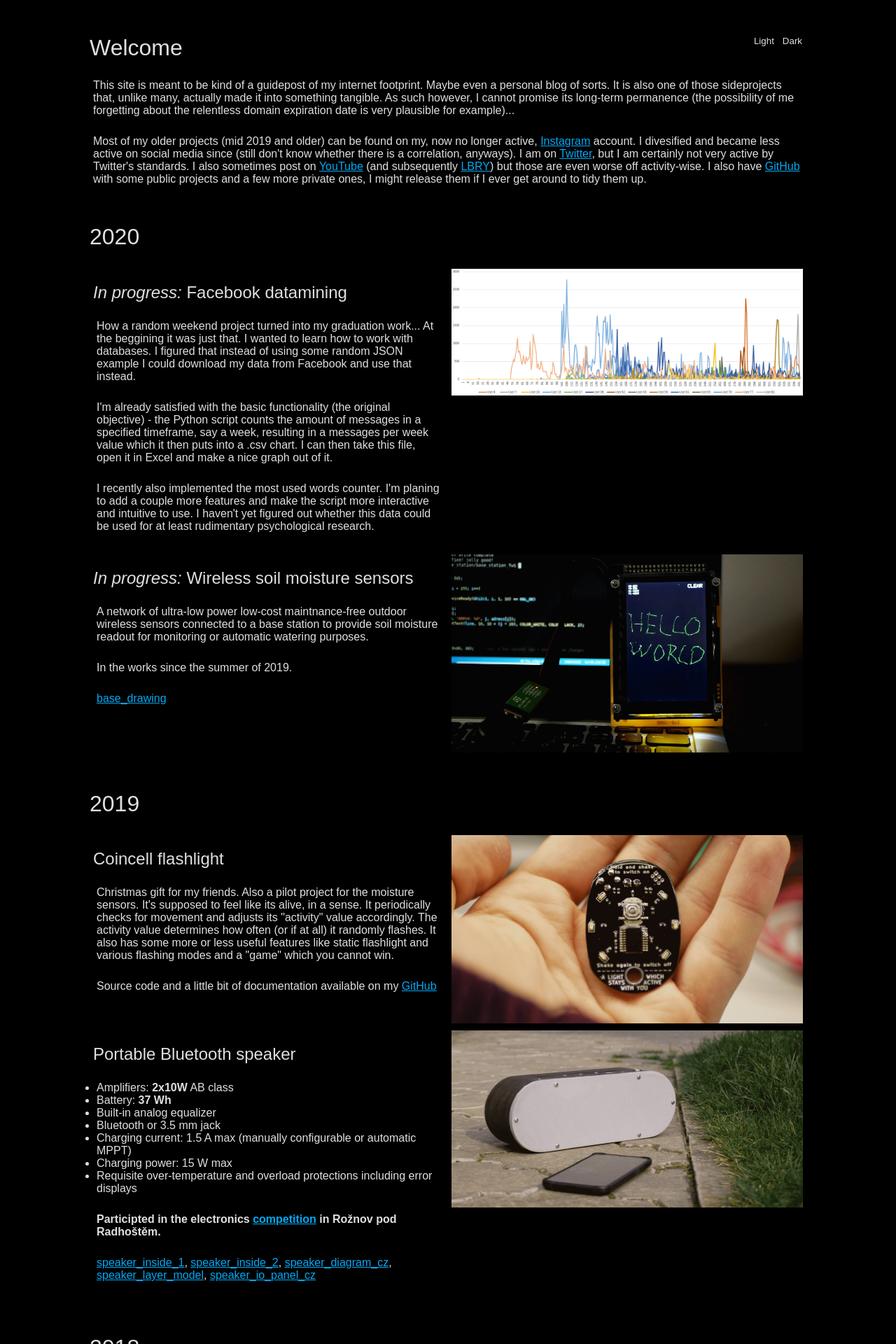
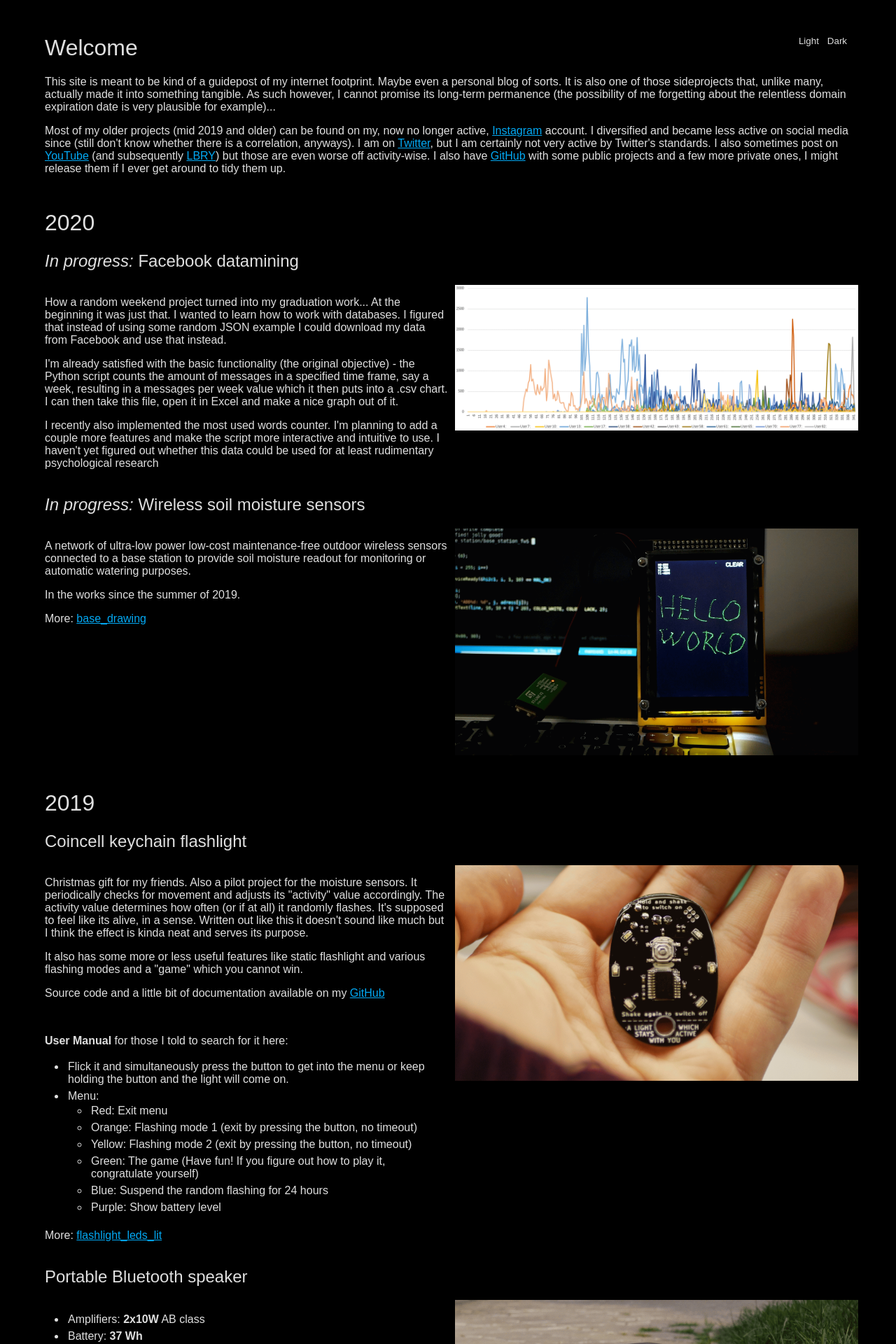
Before and after one commit to georges-circuits/website_source, a PHP site: page /site.php?theme=1 in a window 1280 px wide. Shown: the top 1920 px of the page at 70% size. Run offline with PHP 8.4, Linux system fonts and the light colour scheme.

Commit message:
added descriptions

```diff
--- a/site.php
+++ b/site.php
@@ -1,8 +1,9 @@
 <!-- Hello, stranger :) -->
+
 <!DOCTYPE html>
 <html>
     <head>
-        <meta charset="utf-8">
+        <meta charset="utf-8" name="viewport" content="width=device-width, initial-scale=1">
         <title>My site</title>
         <style type="text/css">
             <?php
@@ -11,7 +12,7 @@
                 }
 
                 // visual page setup
-                $margin_left_right = "10%";
+                $margin_left_right = "5%";
                 if($_GET["theme"] === "light")
                 {
                     $background = "#FFFFFF";
@@ -35,10 +36,17 @@
                 <?php echo "margin-right: $margin_left_right;\n"; ?>
                 <?php echo "margin-left: $margin_left_right;\n"; ?>
             }
-            p, ul {
+            p {
                 <?php echo "color: $foreground_text;\n"; ?>
                 font-size: 16px;
-                padding: 5px;
+            }
+            ul {
+                <?php echo "color: $foreground_text;\n"; ?>
+                font-size: 16px;
+            }
+            ul li {
+                padding: 3px;
+                margin-left: -10px;
             }
             a:link, a:visited {
                 <?php echo "color: $foreground_a;\n"; ?>
@@ -62,6 +70,7 @@
                 margin: 0 auto;
                 max-height: 100%;
                 max-width: 100%;
+                margin-left: 10px;
             }
             * {
                 box-sizing: border-box;
@@ -69,7 +78,6 @@
             .box {
                 float: left;
                 width: 50%;
-                padding: 5px;
             }
             .clearfix::after {
                 content: "";
@@ -88,27 +96,29 @@
 
         <p>This site is meant to be kind of a guidepost of my internet footprint. Maybe even a personal blog of sorts. It is also one of those sideprojects that, unlike many, actually made it into something tangible. As such however, I cannot promise its long-term permanence (the possibility of me forgetting about the relentless domain expiration date is very plausible for example)...</p>
 
-        <p>Most of my older projects (mid 2019 and older) can be found on my, now no longer active, <a href="https://www.instagram.com/georges_circuits/" target="_blank">Instagram</a> account. I divesified and became less active on social media since (still don't know whether there is a correlation, anyways). I am on <a href="https://twitter.com/jiri_manak" target="_blank">Twitter</a>, but I am certainly not very active by Twitter's standards. I also sometimes post on <a href="https://www.youtube.com/channel/UCNN9n9_ZPvUgNaIL2yDP8Qw" target="_blank">YouTube</a> (and subsequently <a href="https://lbry.tv/@George:f" target="_blank">LBRY</a>) but those are even worse off activity-wise. I also have <a href="https://github.com/georges-circuits/" target="_blank">GitHub</a> with some public projects and a few more private ones, I might release them if I ever get around to tidy them up.</p>
+        <p>Most of my older projects (mid 2019 and older) can be found on my, now no longer active, <a href="https://www.instagram.com/georges_circuits/" target="_blank">Instagram</a> account. I diversified and became less active on social media since (still don't know whether there is a correlation, anyways). I am on <a href="https://twitter.com/jiri_manak" target="_blank">Twitter</a>, but I am certainly not very active by Twitter's standards. I also sometimes post on <a href="https://www.youtube.com/channel/UCNN9n9_ZPvUgNaIL2yDP8Qw" target="_blank">YouTube</a> (and subsequently <a href="https://lbry.tv/@George:f" target="_blank">LBRY</a>) but those are even worse off activity-wise. I also have <a href="https://github.com/georges-circuits/" target="_blank">GitHub</a> with some public projects and a few more private ones, I might release them if I ever get around to tidy them up.</p>
 
 
         <h1 style="margin-top: 50px;">2020</h1>
+
+        <h2><i>In progress:</i> Facebook datamining</h2>
         <div class="clearfix">
             <div class="box">
-                <h2><i>In progress:</i> Facebook datamining</h2>
-                <p>How a random weekend project turned into my graduation work... At the beggining it was just that. I wanted to learn how to work with databases. I figured that instead of using some random JSON example I could download my data from Facebook and use that instead.</p>
-                <p>I'm already satisfied with the basic functionality (the original objective) - the Python script counts the amount of messages in a specified timeframe, say a week, resulting in a messages per week value which it then puts into a .csv chart. I can then take this file, open it in Excel and make a nice graph out of it.</p>
-                <p>I recently also implemented the most used words counter. I'm planing to add a couple more features and make the script more interactive and intuitive to use. I haven't yet figured out whether this data could be used for at least rudimentary psychological research.</p>
+                <p>How a random weekend project turned into my graduation work... At the beginning it was just that. I wanted to learn how to work with databases. I figured that instead of using some random JSON example I could download my data from Facebook and use that instead.</p>
+                <p>I'm already satisfied with the basic functionality (the original objective) - the Python script counts the amount of messages in a specified time frame, say a week, resulting in a messages per week value which it then puts into a .csv chart. I can then take this file, open it in Excel and make a nice graph out of it.</p>
+                <p>I recently also implemented the most used words counter. I'm planning to add a couple more features and make the script more interactive and intuitive to use. I haven't yet figured out whether this data could be used for at least rudimentary psychological research</p>
             </div>
             <div class="box">
                 <?php fp_img("facebook_graph.gif"); ?>
             </div>
         </div>
+
+        <h2><i>In progress:</i> Wireless soil moisture sensors</h2>
         <div class="clearfix">
             <div class="box">
-                <h2><i>In progress:</i> Wireless soil moisture sensors</h2>
-                <p>A network of ultra-low power low-cost maintnance-free outdoor wireless sensors connected to a base station to provide soil moisture readout for monitoring or automatic watering purposes.</p>
+                <p>A network of ultra-low power low-cost maintenance-free outdoor wireless sensors connected to a base station to provide soil moisture readout for monitoring or automatic watering purposes.</p>
                 <p>In the works since the summer of 2019.</p>
-                <p><a href="/images/base_drawing.gif">base_drawing</a></p>
+                <p>More: <a href="/images/base_drawing.gif">base_drawing</a></p>
             </div>
             <div class="box">
                 <?php fp_img("base_hello.gif"); ?>
@@ -117,19 +127,36 @@
 
 
         <h1 style="margin-top: 50px;">2019</h1>
+
+        <h2>Coincell keychain flashlight</h2>
         <div class="clearfix">
             <div class="box">
-                <h2>Coincell flashlight</h2>
-                <p>Christmas gift for my friends. Also a pilot project for the moisture sensors. It's supposed to feel like its alive, in a sense. It periodically checks for movement and adjusts its "activity" value accordingly. The activity value determines how often (or if at all) it randomly flashes. It also has some more or less useful features like static flashlight and various flashing modes and a "game" which you cannot win.</p>
+                <p>Christmas gift for my friends. Also a pilot project for the moisture sensors. It periodically checks for movement and adjusts its "activity" value accordingly. The activity value determines how often (or if at all) it randomly flashes. It's supposed to feel like its alive, in a sense. Written out like this it doesn't sound like much but I think the effect is kinda neat and serves its purpose.</p>
+                <p>It also has some more or less useful features like static flashlight and various flashing modes and a "game" which you cannot win.</p>
                 <p>Source code and a little bit of documentation available on my <a href="https://github.com/georges-circuits/coincell_flashlight" target="_blank">GitHub</a></p>
+                <br>
+                <p><b>User Manual</b> for those I told to search for it here:
+                <ul>
+                    <li>Flick it and simultaneously press the button to get into the menu or keep holding the button and the light will come on.</li>
+                    <li>Menu:<ul>
+                        <li>Red: Exit menu</li>
+                        <li>Orange: Flashing mode 1 (exit by pressing the button, no timeout)</li>
+                        <li>Yellow: Flashing mode 2 (exit by pressing the button, no timeout)</li>
+                        <li>Green: The game (Have fun! If you figure out how to play it, congratulate yourself)</li>
+                        <li>Blue: Suspend the random flashing for 24 hours</li>
+                        <li>Purple: Show battery level</li>
+                    </ul></li>
+                </ul></p>
+                <p>More: <a href="/images/flashlight_leds_lit.gif">flashlight_leds_lit</a></p>
             </div>
             <div class="box">
                 <?php fp_img("coincell_flashlight.gif"); ?>
             </div>
         </div>
+
+        <h2>Portable Bluetooth speaker</h2>
         <div class="clearfix">
             <div class="box">
-                <h2>Portable Bluetooth speaker</h2>
                 <ul>
                     <li>Amplifiers: <b>2x10W</b> AB class</li>
                     <li>Battery: <b>37 Wh</b></li>
@@ -139,8 +166,9 @@
                     <li>Charging power: 15 W max</li>
                     <li>Requisite over-temperature and overload protections including error displays</li>
                 </ul>
-                <b><p>Participted in the electronics <a href="https://www.roznovskastredni.cz/aktuality/mistrovstvi-cr-v-radiotelektronice-deti-a-mladeze-2019" target="_blank">competition</a> in Rožnov pod Radhoštěm.</p></b>
-                <p><a href="/images/speaker_inside_1.gif">speaker_inside_1</a>, <a href="/images/speaker_inside_2.gif">speaker_inside_2</a>, <a href="/images/speaker_diagram_cz.gif">speaker_diagram_cz</a>, <a href="/images/speaker_layer_model.gif">speaker_layer_model</a>, <a href="/images/speaker_io_panel.gif">speaker_io_panel_cz</a></p>
+                <p>Almost everything is custom designed (except the Bluetooth module and the two power converters visible <a href="/images/speaker_inside_1.gif">here</a>, but those were modified to be controllable by the microcontroller). The enclosure is made out of <a href="/images/speaker_layer_model.gif">layers</a> of laser cut plywood, the back is 3 mm aluminum for structural and cooling purposes. It's not the most efficient speaker in the world because it uses AB amplifiers. Pretty much all portable speakers use class D, which are way more efficient but higher distortion.</p>
+                <p><b>Participated in the electronics <a href="https://www.roznovskastredni.cz/aktuality/mistrovstvi-cr-v-radiotelektronice-deti-a-mladeze-2019" target="_blank">competition</a> in Rožnov pod Radhoštěm.</b></p>
+                <p>More: <a href="/images/speaker_inside_1.gif">speaker_inside_1</a>, <a href="/images/speaker_inside_2.gif">speaker_inside_2</a>, <a href="/images/speaker_diagram_cz.gif">speaker_diagram_cz</a>, <a href="/images/speaker_layer_model.gif">speaker_layer_model</a>, <a href="/images/speaker_io_panel.gif">speaker_io_panel_cz</a></p>
             </div>
             <div class="box">
                 <?php fp_img("bt_speaker.gif"); ?>
@@ -148,23 +176,51 @@
         </div>
 
 
-        <h1 style="margin-top: 50px;">2018</h1>
+        <!-- <h1 style="margin-top: 50px;">2018</h1>
+
+        <h2>Watering system controller box</h2>
         <div class="clearfix">
             <div class="box">
-                <h2>Watering system controller box</h2>
+            <p><i>Description will be added soon</i></p>
                 <p></p>
             </div>
             <div class="box">
-                <?php fp_img("controller_box.gif"); ?>
+                <?php //fp_img("controller_box.gif"); ?>
             </div>
-        </div>
+        </div> -->
 
 
-        <h1 style="margin-top: 50px;">2017</h1>
+        <h1 style="margin-top: 50px;">2017/18</h1>
+
+        <h2>Quadcopters!</h2>
         <div class="clearfix">
             <div class="box">
-                <h2>Quadcopters!</h2>
+                <p>The one you can see on the right is my newest one:
+                <ul>
+                    <li>Quad itself:<ul>
+                        <li>Frame: <b>Martian II</b></li>
+                        <li>Motors: <b>BrotherHobby R4 2300KV</b></li>
+                        <li>Speed controllers (ESCs): <b>Racerstar LiteS 30A</b></li>
+                        <li>Flight controller (FC): <b>Betaflight F3</b></li>
+                        <li>Radio receiver: <b>FrSky X4R</b></li>
+                        <li>FPV Camera: <b>RunCam micro Sparrow 2</b></li>
+                        <li>FPV video transmitter (VTX): <b>Eachine TX526</b></li>
+                        <li>FPV 5.8 GHz antenna: Some DYS antenna wrapped in heatshrink</li>
+                        <li>Propellers: <b>Dalprop T5046</b> (stable, well rounded, durable, little slow but fun), <b>Emax AVAN-R 5065</b> (the most aggressive props I know, extremely high power draw, they give you a sense of absolute control, amazing handling, snappiness and immediate response to input, really fast and a joy to fly but will destroy your batteries and reduce flight time by 30%), <b>Gemfan 5152 triblade</b> (first prop I tried that actually felt different, relatively high speed, nice handling, little heavy, durable to a point)</li>
+                    </ul></li>
+                    <li>Batteries:<ul>
+                        <li>These things are, in my opinion, holding this hobby back the most. Quads are extremely power hungry and are constantly pushing batteries way beyond their limits, as a result, the batteries only last anywhere from 30 to 100 flights, which makes them probably the most expensive part of this hobby in the long term.</li>
+                        <li><b>Turnigy Graphene 4S 1300mAh</b> 65C (mine are pretty much dead after ~60 flights. I've had 6 in total: destroyed one in a crash, 3 are starting to show signs of dying cells, still flyable but weak in punchouts and aggresive corners and the remaining two are ok)</li>
+                        <li><b>Turnigy Multistar 4S 1400mAh</b> 65C (these have lasted quite a bit longer with some clocking in about 150 flights, but they were weaker throughout compared to the Graphenes)</li>
+                    </ul></li>
+                    <li>Ground equipment:<ul>
+                        <li>Radio controller: <b>FrSky QX7</b></li>
+                        <li>FPV goggles: <b>Aomway Commanders</b></li>
+                        <li>Charger: <b>ISDT SC-608</b></li>
+                    </ul></li>
+                </ul></p>
                 <p></p>
+                <p>More: <a href="/images/quad_scenique.gif">quad_scenique</a></p>
             </div>
             <div class="box">
                 <?php fp_img("quad_1.gif"); ?>
@@ -173,27 +229,33 @@
 
 
         <h1 style="margin-top: 50px;">2016</h1>
+
+        <h2>Arduino-based multicell Li-Po or Lead-acid battery charger</h2>
         <div class="clearfix">
             <div class="box">
-                <h2>Arduino-based multicell Li-Po or Lead-acid battery charger</h2>
+            <p><i>Description will be added soon</i></p>
                 <p>More: <a href="/images/charger_pcb_1.gif">charger_pcb_1</a>, <a href="/images/charger_pcb_2.gif">charger_pcb_2</a></p>
             </div>
             <div class="box">
                 <?php fp_img("charger.gif"); ?>
             </div>
         </div>
+
+        <h2>Obstacle avoidance robot</h2>
         <div class="clearfix">
             <div class="box">
-                <h2>Obstacle avoidance robot</h2>
+                <p><i>Description will be added soon</i></p>
                 <p>More: <a href="/images/robot_driving.gif">robot_driving</a></p>
             </div>
             <div class="box">
                 <?php fp_img("robot_top.gif"); ?>
             </div>
         </div>
+
+        <h2>Arduino-based MPPT battery solar charge controller v2.0</h2>
         <div class="clearfix">
             <div class="box">
-                <h2>Arduino-based MPPT battery charge controller v2.0</h2>
+                <p><i>Description will be added soon</i></p>
                 <p></p>
                 <p>More images: <a href="/images/mppt_inside.gif">mppt_inside</a>, <a href="/images/mppt_pcb.gif">mppt_pcb</a></p>
             </div>
@@ -201,9 +263,11 @@
                 <?php fp_img("mppt_display.gif"); ?>
             </div>
         </div>
+
+        <h2>Power bank</h2>
         <div class="clearfix">
             <div class="box">
-                <h2>Power bank</h2>
+                <p><i>Description will be added soon</i></p>
                 <p>More images: <a href="/images/power_bank_inside.gif">power_bank_inside</a>, <a href="/images/power_bank_pcb.gif">power_bank_pcb</a></p>
             </div>
             <div class="box">
@@ -213,9 +277,10 @@
 
 
         <h1 style="margin-top: 50px;">2015</h1>
+
+        <h2>Arduino "smart watch"</h2>
         <div class="clearfix">
             <div class="box">
-                <h2>Arduino "smart watch"</h2>
                 <ul>
                     <li>Arduino pro mini</li>
                     <li>0.96" OLED display</li>
@@ -229,10 +294,12 @@
                 <?php fp_img("arduino_smartwatch.gif"); ?>
             </div>
         </div>
+
+        <h2>Arduino-based MPPT battery solar charge controller v1.0</h2>
         <div class="clearfix">
             <div class="box">
-                <h2>Arduino-based MPPT battery charge controller v1.0</h2>
-                <p></p>
+                <p><i>Description will be added soon</i></p>
+                <p>I obviously took some inspiration from Julian Ilett's <a href="https://www.youtube.com/watch?v=MSz4-cr3EJw" target="_blank">MPPT</a>.</p>
                 <p>More images: <a href="/images/mppt_v1_display.gif">mppt_v1_display</a></p>
             </div>
             <div class="box">
@@ -244,7 +311,8 @@
         <footer style="margin-top: 100px; font-size: 14px;">
             <p><i>Work in progress...</i><br>
             České verze se to taky <b>možná</b> někdy dočká.</p>
-            <p>Up since 3<sup>rd</sup> January 2020</p>
+            <p>Up since 3<sup>rd</sup> January 2020 <br>
+            Last update: 12.1.2020</p>
         </footer>
     </body>
 </html>
```
Also changed, not shown: 2 other files.
